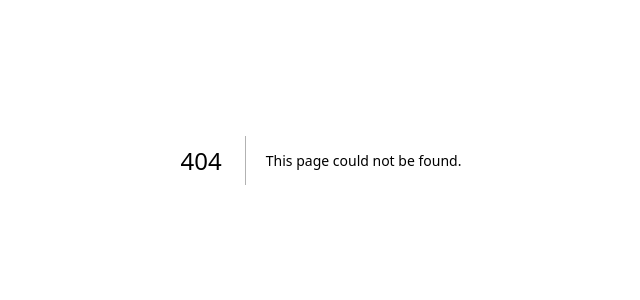
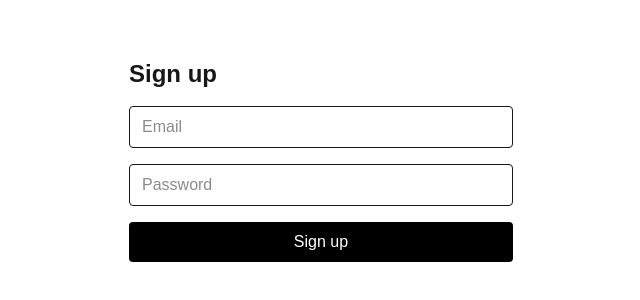
Before and after one commit to sdg877/ocd_pal, a Next.js app in the folder latch/: page /signup in a window 1280 px wide. Before the commit this address had no page. Shown: the part 240-540 px from the top of the page, without its empty margins (319-959 px from the left). Built offline with nearby package versions, Linux system fonts and the light colour scheme.

Commit message:
Signup page successfully implemented.

```diff
--- /dev/null
+++ b/latch/src/app/signup/page.tsx
@@ -0,0 +1,68 @@
+'use client'
+
+import { useState } from 'react'
+import { useRouter } from 'next/navigation'
+import { createClient } from '@/lib/supabase/client'
+
+export default function SignUpPage() {
+  const [email, setEmail] = useState('')
+  const [password, setPassword] = useState('')
+  const [error, setError] = useState<string | null>(null)
+  const [loading, setLoading] = useState(false)
+  const router = useRouter()
+
+  async function handleSignUp(e: React.FormEvent) {
+    e.preventDefault()
+    setLoading(true)
+    setError(null)
+
+    const supabase = createClient()
+    const { error } = await supabase.auth.signUp({ email, password })
+
+    setLoading(false)
+
+    if (error) {
+      setError(error.message)
+      return
+    }
+
+    router.push('/login')
+  }
+
+  return (
+    <main className="flex min-h-screen items-center justify-center p-6">
+      <form onSubmit={handleSignUp} className="w-full max-w-sm space-y-4">
+        <h1 className="text-2xl font-semibold">Sign up</h1>
+
+        <input
+          type="email"
+          placeholder="Email"
+          value={email}
+          onChange={(e) => setEmail(e.target.value)}
+          required
+          className="w-full rounded border px-3 py-2"
+        />
+
+        <input
+          type="password"
+          placeholder="Password"
+          value={password}
+          onChange={(e) => setPassword(e.target.value)}
+          required
+          minLength={6}
+          className="w-full rounded border px-3 py-2"
+        />
+
+        {error && <p className="text-sm text-red-600">{error}</p>}
+
+        <button
+          type="submit"
+          disabled={loading}
+          className="w-full rounded bg-black px-3 py-2 text-white disabled:opacity-50"
+        >
+          {loading ? 'Creating account…' : 'Sign up'}
+        </button>
+      </form>
+    </main>
+  )
+}
```
